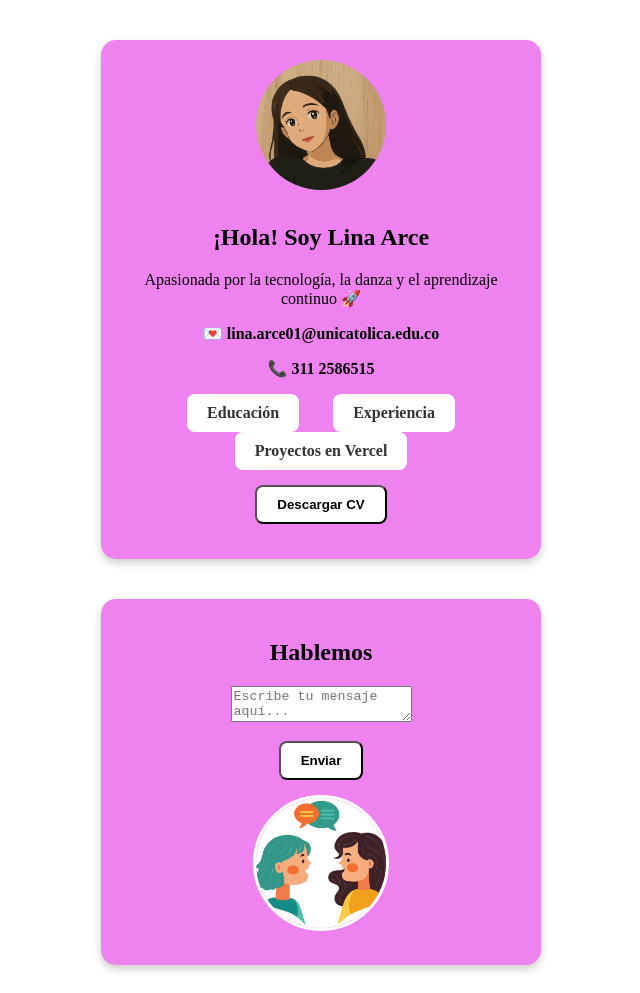
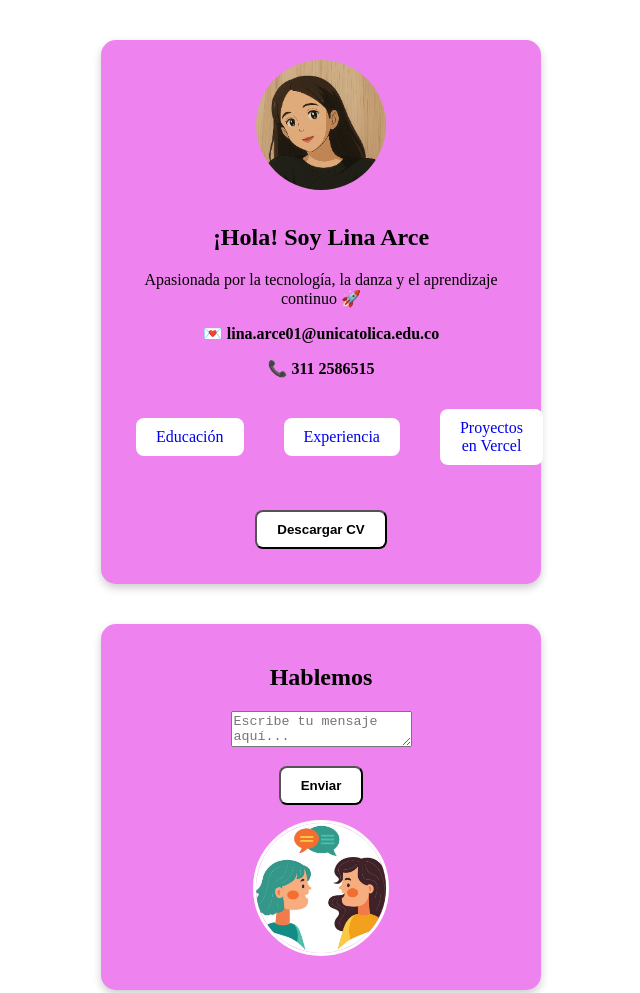
Before and after one commit to arcelina05/Parcial-VanillaJS-Arce-398345, a plain HTML site: page index.html in a window 1280 px wide. Shown: the top 993 px of the page, without its empty margins (319-959 px from the left). Drawn offline with Linux system fonts and the light colour scheme.

Commit message:
Subo parcial2

```diff
--- a/styles.css
+++ b/styles.css
@@ -28,15 +28,15 @@
     font-weight: bold;
 }
 
-.links a {
-    margin: 0 15px;
-    text-decoration: none;
-    color: #333;
-    font-weight: bold;
-    gap: 10px;
 
+.links {
+    display: flex;
+    flex-direction: none; /* ponerlos uno debajo del otro */
+    gap: 10px; /* separar cada botón */
+    align-items: center;
+    margin-top: 15px;
+    margin-bottom: 15px;
 }
-
 .link-card{
     display: inline-block;
     margin: 15px;
@@ -44,7 +44,6 @@
     background: white;
     border-radius: 8px;
     text-decoration: none;
-    gap: 10px;
     align-items: center;
     margin-top: 15px;
     margin-bottom: 15px;
```
